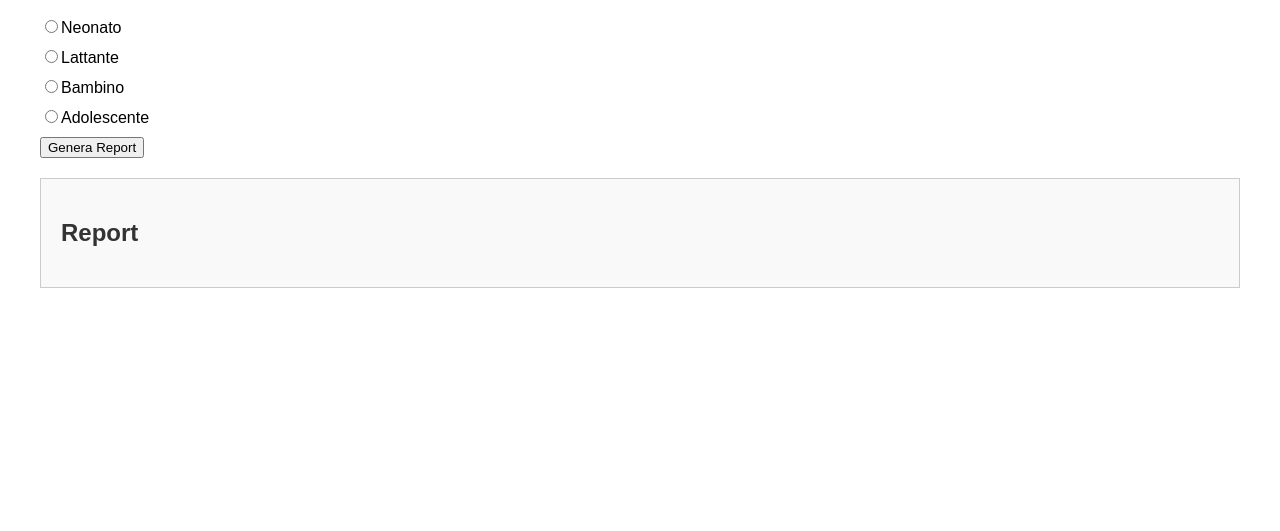
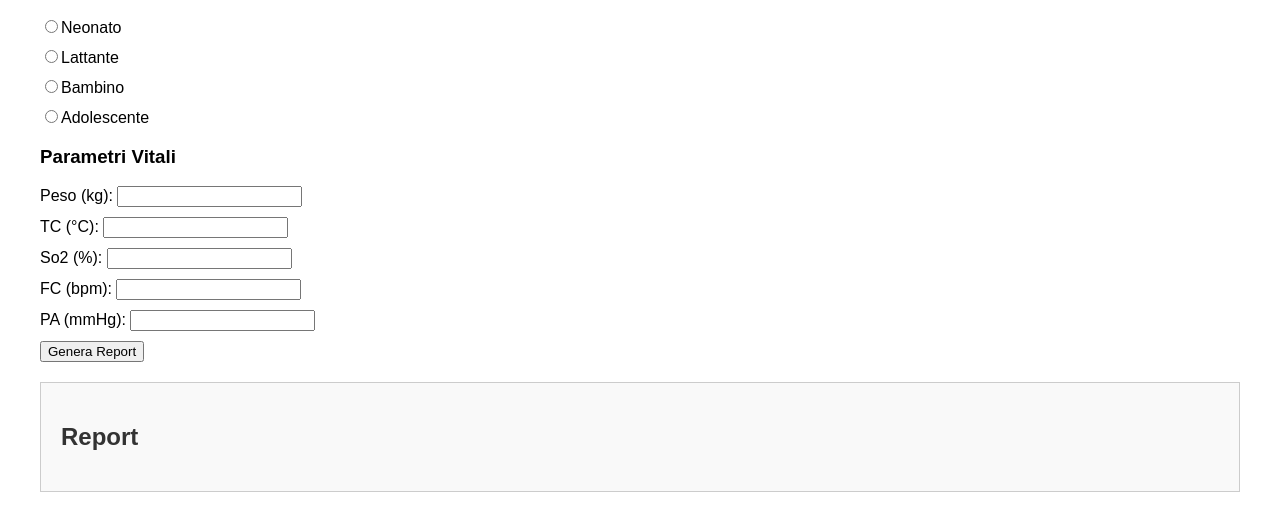
Before and after one commit to EnricoMontagnani/pzpediatrico, a plain HTML site: page index.html in a window 1280 px wide. Shown: the part 151-682 px from the top of the page. Drawn offline with Linux system fonts and the light colour scheme.

Commit message:
Update index.html

```diff
--- a/index.html
+++ b/index.html
@@ -16,6 +16,15 @@
         <label><input type="radio" name="eta" value="bambino">Bambino</label>
         <label><input type="radio" name="eta" value="adolescente">Adolescente</label>
 
+        <div id="vitalParamsContainer">
+            <h3>Parametri Vitali</h3>
+            <label>Peso (kg): <input type="number" name="peso" step="0.1"></label>
+            <label>TC (°C): <input type="number" name="tc" step="0.1"></label>
+            <label>So2 (%): <input type="number" name="so2" step="0.1"></label>
+            <label>FC (bpm): <input type="number" name="fc"></label>
+            <label>PA (mmHg): <input type="text" name="pa"></label>
+        </div>
+
         <div id="questionsContainer">
             <!-- Le domande verranno generate dinamicamente qui -->
         </div>
```
